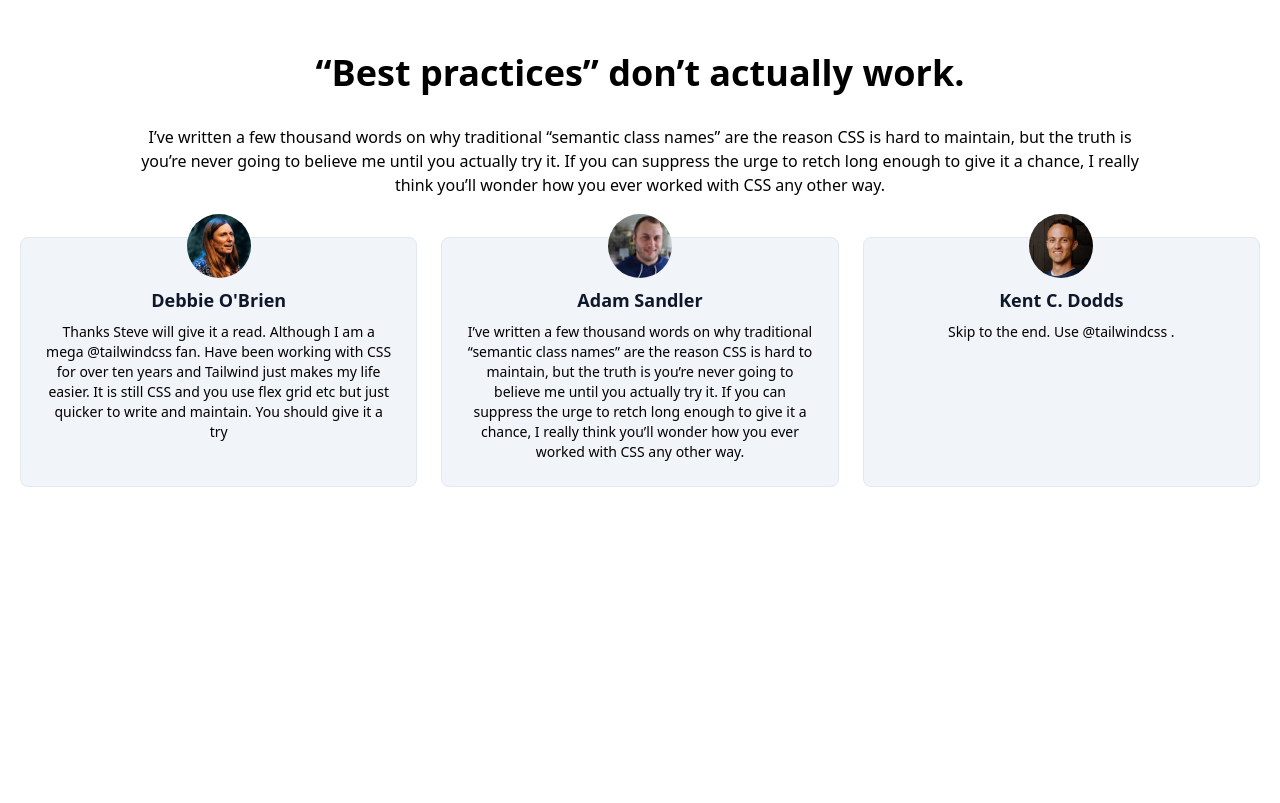
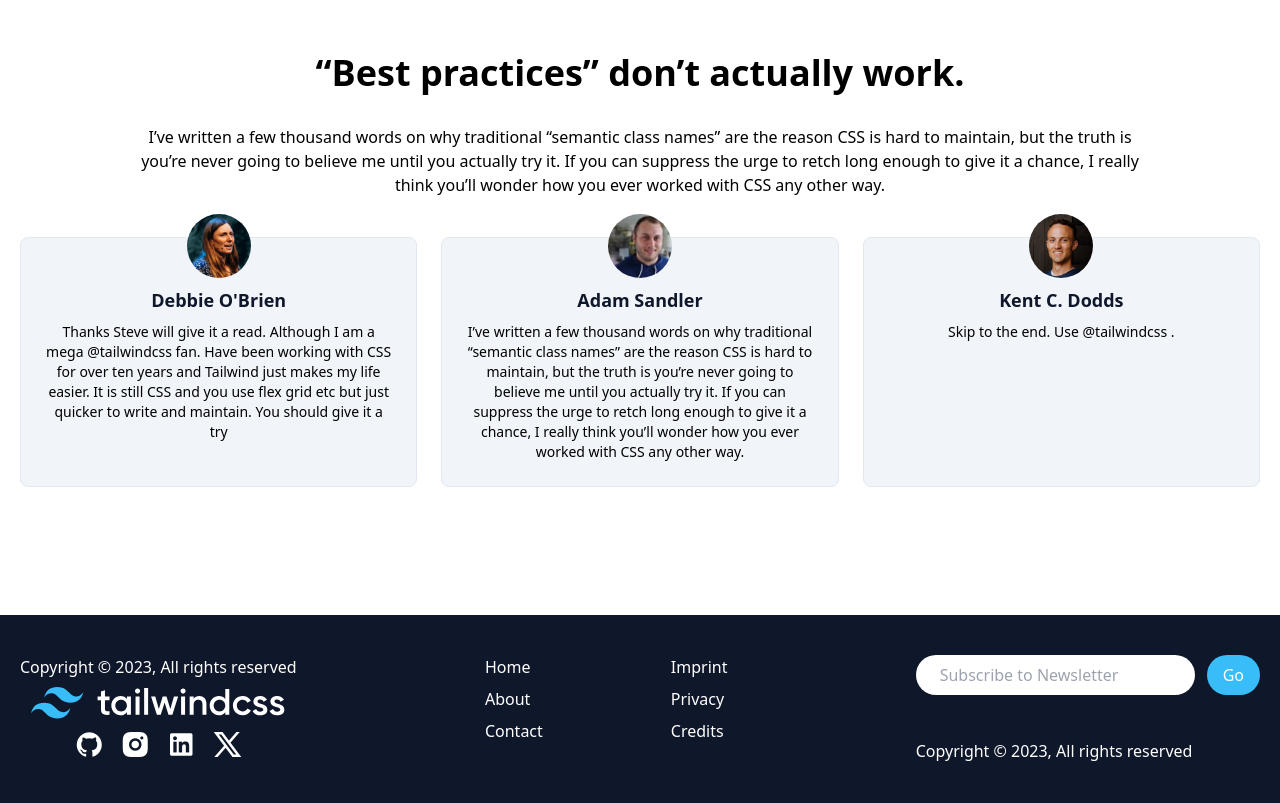
Before and after one commit to mohammedbabiker/Tailwindcss-Static, a website: page index.html in a window 1280 px wide. Shown: the part 602-1405 px from the top of the page. Before the commit the page ends 1217 px from the top, so only its background shows below. Drawn offline with nearby package versions, Linux system fonts and the light colour scheme.

Commit message:
Footer section update

```diff
--- a/index.html
+++ b/index.html
@@ -7,6 +7,10 @@
       rel="shortcut icon"
       href="./dist/images/tailwindcss.svg"
       type="image/x-icon"
+    />
+    <link
+      rel="stylesheet"
+      href="https://cdnjs.cloudflare.com/ajax/libs/remixicon/3.5.0/remixicon.css"
     />
     <title>Tailwindcss Project</title>
     <link rel="stylesheet" href="./dist/style.css" />
@@ -21,7 +25,7 @@
             width="200px"
           />
         </div>
-        <div class="hidden md:flex space-x-6">
+        <div class="hidden md:flex space-x-6 items-center">
           <a href="#" class="text-slate-900 hover:text-sky-400 transition-all"
             >Portfolio</a
           >
@@ -135,5 +139,64 @@
         </div>
       </div>
     </section>
+    <!-- -------------------------------footer------------------------------- -->
+    <footer class="bg-slate-900">
+      <div
+        class="container mx-auto text-white flex flex-col-reverse md:flex-row px-5 py-10 justify-between space-y-8 md:space-y-0"
+      >
+        <div
+          class="flex flex-col items-center justify-between space-y-12 md:space-y-2 md:items-center"
+        >
+          <div class="text-center mt-6 md:mt-0">
+            Copyright &copy; 2023, All rights reserved
+          </div>
+          <div>
+            <img
+              src="./dist/images/tailwindcss-logotype-white.svg"
+              alt="logo"
+              class="h-8"
+            />
+          </div>
+          <div class="flex space-x-4">
+            <a href="#"><i class="ri-github-fill text-3xl"></i></a>
+            <a href="#"><i class="ri-instagram-fill text-3xl"></i></a>
+            <a href="#"><i class="ri-linkedin-box-fill text-3xl"></i></a>
+            <a href="#"><i class="ri-twitter-x-line text-3xl"></i></a>
+          </div>
+        </div>
+        <div class="flex justify-around space-x-32">
+          <div class="flex flex-col space-y-2">
+            <a href="#" class="hover:text-slate-300">Home</a>
+            <a href="#" class="hover:text-slate-300">About</a>
+            <a href="#" class="hover:text-slate-300">Contact</a>
+          </div>
+          <div class="flex flex-col space-y-2">
+            <a href="#" class="hover:text-slate-300">Imprint</a>
+            <a href="#" class="hover:text-slate-300">Privacy</a>
+            <a href="#" class="hover:text-slate-300">Credits</a>
+          </div>
+        </div>
+
+        <div class="flex flex-col justify-between">
+          <form action="#">
+            <div class="flex space-x-3">
+              <input
+                type="text"
+                placeholder="Subscribe to Newsletter"
+                class="flex-1 py-2 px-6 rounded-full"
+              />
+              <button
+                class="bg-sky-400 hover:bg-slate-100 hover:text-black transition hover:scale-90 rounded-full px-4 py-2"
+              >
+                Go
+              </button>
+            </div>
+          </form>
+          <div class="hidden md:block">
+            Copyright &copy; 2023, All rights reserved
+          </div>
+        </div>
+      </div>
+    </footer>
   </body>
 </html>
```
Also changed, not shown: dist/style.css.
